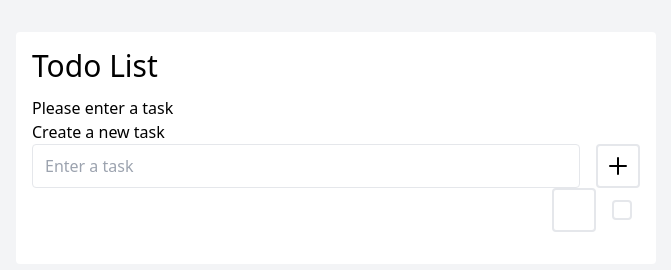
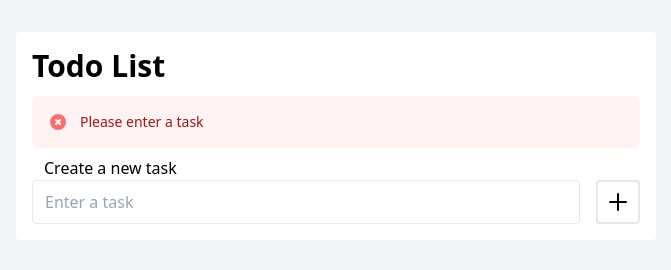
Before and after one commit to johandavidsen/idp-todo, a website: page public/index.html in a window 1280 px wide. Both pictures are taken after a click on the button 922 px from the left and 166 px from the top of the page. Shown: the whole page, without its empty margins (304-975 px from the left). Drawn offline with nearby package versions, Linux system fonts and the light colour scheme.

Commit message:
Fixed logix

```diff
--- a/public/index.html
+++ b/public/index.html
@@ -14,19 +14,30 @@
 <body class="bg-gray-100">
 
 <div id="tasker" class="tasker container mx-auto w-1/2 bg-white p-4 mt-8 rounded">
-    <h1 class="text-grey-darkest text-3xl mb-3">Todo List</h1>
-    <div id="error" class="error">Please enter a task</div>
+    <h1 class="text-grey-darkest text-3xl mb-3 font-bold">Todo List</h1>
+    <div id="error" class="error rounded-md bg-red-50 p-4 my-2" style="display: none">
+        <div class="flex">
+            <div class="flex-shrink-0">
+                <svg class="h-5 w-5 text-red-400" xmlns="http://www.w3.org/2000/svg" viewBox="0 0 20 20" fill="currentColor" aria-hidden="true">
+                    <path fill-rule="evenodd" d="M10 18a8 8 0 100-16 8 8 0 000 16zM8.707 7.293a1 1 0 00-1.414 1.414L8.586 10l-1.293 1.293a1 1 0 101.414 1.414L10 11.414l1.293 1.293a1 1 0 001.414-1.414L11.414 10l1.293-1.293a1 1 0 00-1.414-1.414L10 8.586 8.707 7.293z" clip-rule="evenodd" />
+                </svg>
+            </div>
+            <div class="ml-3">
+                <p class="text-sm font-medium text-red-800">
+                    Please enter a task
+                </p>
+            </div>
+        </div>
+    </div>
     <div id="tasker-header" class="tasker-header">
-        <label for="input-task">Create a new task</label>
+        <label for="input-task" class="pl-3">Create a new task</label>
         <div class="flex">
             <input type="text"
                    id="input-task"
                    placeholder="Enter a task"
                    class="appearance-none border rounded w-full py-2 px-3 mr-4 text-grey-darker"
             >
-            <button id="add-task-btn"
-                class="flex-no-shrink p-2 border-2 rounded"
-            >
+            <button id="add-task-btn" class="flex-no-shrink p-2 border-2 rounded">
                 <svg xmlns="http://www.w3.org/2000/svg" class="h-6 w-6" fill="none" viewBox="0 0 24 24" stroke="currentColor">
                     <path stroke-linecap="round" stroke-linejoin="round" stroke-width="2" d="M12 4v16m8-8H4" />
                 </svg>
--- a/public/js/todo.js
+++ b/public/js/todo.js
@@ -1,53 +1,20 @@
-(function() {
-
-    if (!("Proxy" in window)) {
-        console.warn("Your browser doesn't support Proxies.");
-        return;
-    }
-
-    function Task () {
-        this.message = '',
-        this.complete = false
-    }
-
+(function () {
+    'use strict';
     const tasker = {
 
         /**
-         * Dette er listen med opgaver
+         * This function should not be changed.
          */
-        tasks: new Proxy([], {
-            apply(target, thisArg, argArray) {
-                return thisArg[target].apply(this, thisArg);
-            },
-
-            deleteProperty(target, p) {
-                console.log("Deleted %s", p);
-                return true;
-            },
-
-            set(target, p, value, receiver) {
-                target[p] = value;
-                console.log("Set %s to %o", p, value);
-                if (typeof value === 'object') {
-                    tasker.render()
-                    tasker.bindEvents()
-                }
-                return true;
-            }
-        }),
-
-        /**
-         * Denne funktion skal ikke ændres.
-         */
-        init: function  () {
+        init: function () {
             this.cacheDom();
             this.bindEvents();
+            this.evalTaskList();
         },
 
         /**
-         * Denne funktion skal ikke ændres.
+         * This function should not be changed.
          */
-        cacheDom: function() {
+        cacheDom: function () {
             this.taskInput = document.getElementById("input-task");
             this.addBtn = document.getElementById("add-task-btn");
             this.tasklist = document.getElementById("tasks");
@@ -56,106 +23,148 @@
         },
 
         /**
-         * Denne funktion skal ikke ændres.
+         * This function should not be changed.
          */
-        bindEvents: function() {
+        bindEvents: function () {
             this.addBtn.onclick = this.addTask.bind(this);
             this.taskInput.onkeypress = this.enterKey.bind(this);
+        },
 
-            let i, doneBtn, remoteBtn;
-            //BIND CLICK EVENTS TO ELEMENTS
-            for (i = 0; i < this.tasklistChildren.length; i += 1) {
-
-                doneBtn = this.tasklistChildren[i].getElementsByClassName('done-button')[0];
-                doneBtn.onclick = this.toggleTask.bind(this, i);
-
+        /**
+         * This function should not be changed.
+         */
+        evalTaskList: function () {
+            // Bind Click events to the elements
+            for (let i = 0; i < this.tasklistChildren.length; i += 1) {
+                // ADD CLICK EVENT TO CHECKBOXES
+                let chkBox = this.tasklistChildren[i].getElementsByTagName("input")[0];
+                chkBox.onclick = this.completeTask.bind(this, this.tasklistChildren[i], chkBox);
                 //ADD CLICK EVENT TO DELETE BUTTON
-                remoteBtn = this.tasklistChildren[i].getElementsByClassName('remove-button')[0];
-                remoteBtn.onclick = this.deleteTask.bind(this, i);
+                let delBtn = this.tasklistChildren[i].getElementsByTagName("button")[0];
+                delBtn.onclick = this.removeTask.bind(this, i);
             }
         },
 
         /**
-         * Denne funktion skal ikke ændres.
+         * This function should not be changed.
          */
         render: function () {
-            let taskLi, p, taskBtnToggle, taskBtnRemove, taskTrsh, path;
-            //BUILD HTML
-            taskLi = document.createElement("li");
-            taskLi.setAttribute("class", "task flex mb-4 items-center");
+            // Build HTML
+            let li = document.createElement("li");
+            li.setAttribute("class", "task py-4 px-2 flex justify-between items-center");
+            // Build CHECKBOX
+            let checkBox = document.createElement("input");
+            checkBox.setAttribute("type", "checkbox");
+            checkBox.setAttribute("class", "border-gray-300 rounded h-5 w-5");
+            // Build USER TASK
+            let p = document.createElement('p');
+            p.setAttribute("class", "w-2/4");
+            p.innerHTML = this.taskInput.value
+            // Build div
+            let div = document.createElement('div');
+            div.setAttribute("class", "w-1/4")
+            // Build DELETE BUTTON
+            let button = document.createElement("button");
+            button.setAttribute("class", "flex-no-shrink p-2 ml-2 border-2 rounded text-red border-red hover:text-white hover:bg-red");
+            button.innerHTML = "Remove";
+            div.appendChild(button)
+            // Build TRASH ICON
+            let trash = document.createElement("i");
+            trash.setAttribute("class", "fa fa-trash");
+            // Build INSERT TRASH CAN INTO BUTTON
+            button.appendChild(trash);
 
-            // P
-            p = document.createElement('p');
-            p.setAttribute('class', 'w-full text-grey-darkest')
-            p.innerHTML = this.taskInput.value;
-            taskLi.appendChild(p);
-
-            // COMPLETE BUTTON
-            taskBtnToggle = document.createElement("button");
-            taskBtnToggle.setAttribute('class', 'done-button flex-no-shrink p-2 ml-2 border-2 rounded text-red border-red hover:text-white hover:bg-red')
-
-            //DELETE BUTTON
-            taskBtnRemove = document.createElement("button");
-            taskBtnRemove.setAttribute('class', 'remove-button flex-no-shrink p-2 ml-4 mr-2 border-2 rounded hover:text-white text-green border-green hover:bg-green');
-
-            //TRASH ICON
-            taskTrsh = document.createElement("svg");
-            taskTrsh.setAttribute('xmlns', 'http://www.w3.org/2000/svg')
-            taskTrsh.setAttribute('fill', 'none');
-            taskTrsh.setAttribute('viewBox', '0 0 24 24');
-            taskTrsh.setAttribute('stroke', 'currentColor');
-            taskTrsh.setAttribute("class", "h-6 w-6");
-
-            path = document.createElement('path');
-            path.setAttribute('stroke-linecap', 'round');
-            path.setAttribute('stroke-linejoin', 'round');
-            path.setAttribute('stroke-width', '2');
-            path.setAttribute('d', 'M19 7l-.867 12.142A2 2 0 0116.138 21H7.862a2 2 0 01-1.995-1.858L5 7m5 4v6m4-6v6m1-10V4a1 1 0 00-1-1h-4a1 1 0 00-1 1v3M4 7h16')
-
-            taskTrsh.appendChild(path);
-
-            //INSERT TRASH CAN INTO BUTTON
-            taskBtnToggle.appendChild(taskTrsh);
-
-            //APPEND ELEMENTS TO TASKLI
-            taskLi.appendChild(taskBtnToggle);
-            taskLi.appendChild(taskBtnRemove);
+            // Append elements to li
+            li.appendChild(checkBox);
+            li.appendChild(p);
+            li.appendChild(div);
 
             //ADD TASK TO TASK LIST
-            this.tasklist.appendChild(taskLi);
+            this.tasklist.appendChild(li);
         },
 
         /**
-         * Denne funktion skal tilføje en ny opgave til listen.
+         * This function should
+         *
+         * * make sure that the value is not empty. If value is empty you should call the error() function.
+         * * else call the render function, reset the value and call the evalTaskList
+         *
          */
         addTask: function () {
-            this.tasks.push(new Task());
+            let value = this.taskInput.value;
+            this.errorMessage.style.display = "none";
+
+            //
+            if (value === "") {
+                this.error();
+            } else {
+                this.render();
+                this.taskInput.value = "";
+                this.evalTaskList();
+            }
+            //
         },
 
         /**
-         * Denne funktion skal når man trykker på enter tilføje en opgave til listen.
+         * This function should
+         *
+         * * Remove the element with the given i from the task list.
+         * * Then call the function evalTaskList
+         *
+         * @param i
          */
-        enterKey: function () {},
-
-        /**
-         * Denne funktion skal fjerne en opgave fra listen.
-         */
-        deleteTask: function () {
-           this.tasks.splice();
+        removeTask: function (i) {
+            //
+            this.tasklist.children[i].remove();
+            this.evalTaskList();
+            //
         },
 
         /**
-         * Denne funktion skal markere en opgave som fuldført.
+         * This function should
+         *
+         * * Add a new task, when the user types "enter".
+         *
+         * @param event
          */
-        toggleTask: function () {
-            console.log('complete')
+        enterKey: function (event) {
+            //
+            if (event.keyCode === 13) {
+                this.addTask();
+            }
+            //
         },
 
         /**
-         * Denne function bruges til at vise fejl.
+         *
+         * @param i
+         * @param chkBox
          */
-        error: function () {}
-    }
+        completeTask: function (i, chkBox) {
+            if (chkBox.checked) {
+                i.children[1].className = "w-2/4 line-through";
+                i.className = "task completed py-4 px-2 flex justify-between items-center";
+            } else {
+                this.incompleteTask(i);
+            }
+        },
+
+        /**
+         *
+         * @param i
+         */
+        incompleteTask: function (i) {
+            i.className = "task py-4 px-2 flex justify-between items-center";
+            i.children[1].className = "w-2/4";
+        },
+
+        /**
+         * This function should not be changed.
+         */
+        error: function () {
+            this.errorMessage.style.display = "block";
+        }
+    };
 
     tasker.init();
 })();
```
